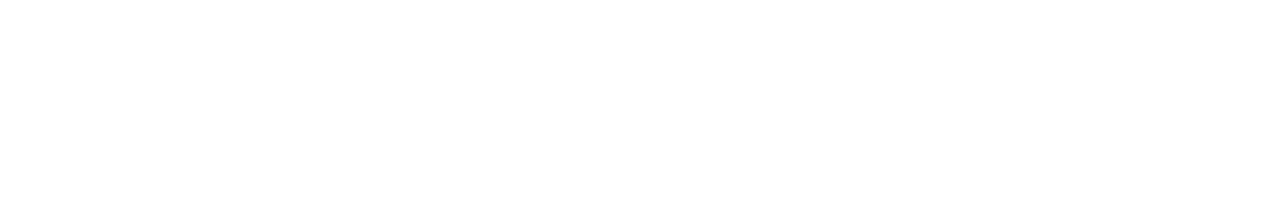
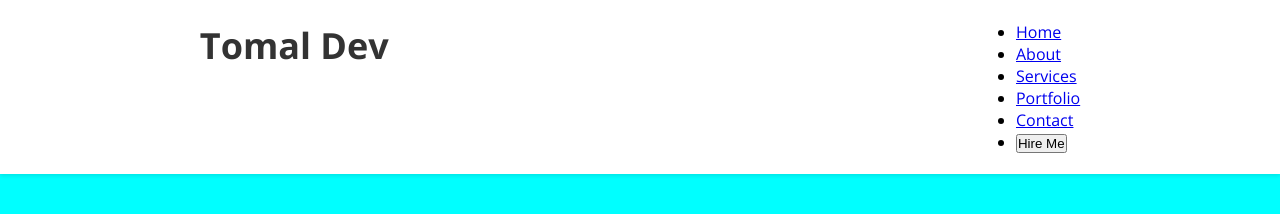
Before and after one commit to tomalahmed/hero-portfolio, a plain HTML site: page index.html in a window 1280 px wide. Drawn offline with nearby package versions, Linux system fonts and the light colour scheme.

Commit message:
Header Done

```diff
--- /dev/null
+++ b/Styles/style.css
@@ -0,0 +1,44 @@
+*{
+    margin: 0;
+    padding: 0;
+    box-sizing: border-box;
+}
+
+body{
+    background-color: aqua;
+}
+
+.logo{
+    font-size: 24px;
+    font-weight: 700;
+    color: #333333;
+}
+.logo h2{
+    font-family: "Open Sans", sans-serif;
+    font-optical-sizing: auto;
+    font-weight: 700;
+    font-style: bold;
+}
+
+.font-open-sans {
+  font-family: "Open Sans", sans-serif;
+  font-optical-sizing: auto;
+  font-weight: <weight>;
+  font-style: normal;
+  font-variation-settings:
+    "wdth" 100;
+}
+
+header {
+    background-color: #ffffff;
+    padding: 20px;
+    box-shadow: 0 2px 4px rgba(0, 0, 0, 0.1);
+}
+
+nav{
+    display: flex;
+    width: 71%;
+    max-width: 1140px;
+    margin: 1px auto;
+    justify-content: space-between;
+}
--- a/index.html
+++ b/index.html
@@ -4,8 +4,32 @@
     <meta charset="UTF-8">
     <meta name="viewport" content="width=device-width, initial-scale=1.0">
     <title>Tomal Dev portfolio</title>
+    <link rel="stylesheet" href="/Styles/style.css">
+    <link rel="preconnect" href="https://fonts.googleapis.com">
+<link rel="preconnect" href="https://fonts.gstatic.com" crossorigin>
+<link href="https://fonts.googleapis.com/css2?family=Open+Sans:ital,wght@0,300..800;1,300..800&display=swap" rel="stylesheet">
 </head>
-<body>
+<body class="font-open-sans">
+
+<header>
+    <nav>
+         <div class="logo">
+            <h2>Tomal Dev</h2>
+         </div>
+
+    <ul>
+            <li><a href="#home">Home</a></li>
+            <li><a href="#about">About</a></li>
+            <li><a href="#services">Services</a></li>
+            <li><a href="#portfolio">Portfolio</a></li>
+            <li><a href="#contact">Contact</a></li>
+            <li><button>Hire Me</button></li>
+        </ul>
+</nav>
+
+</header>
+
+
 
 </body>
 </html>
```
